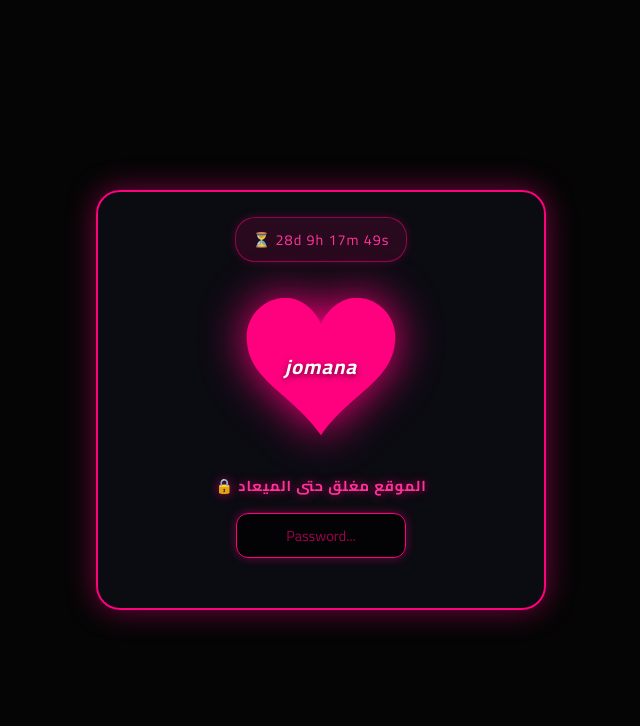
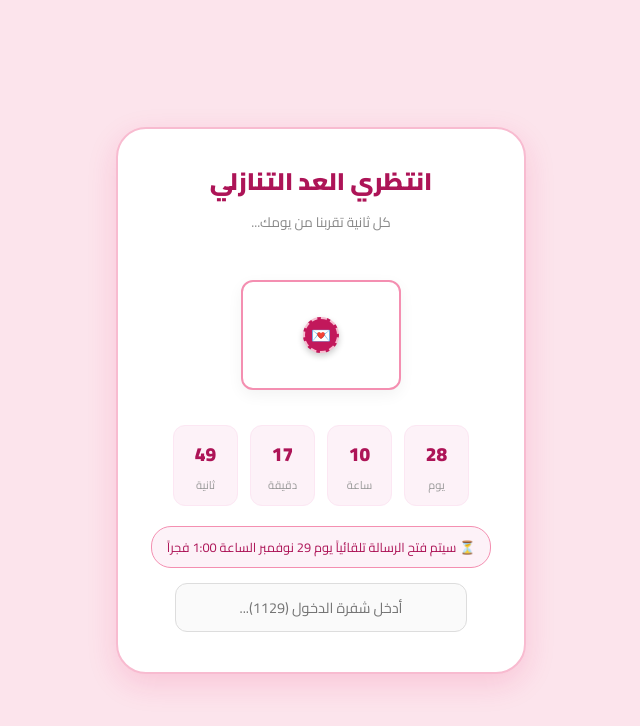
Before and after one commit to joeyabuki1970/jomana-, a plain HTML site: page index.html in a window 1280 px wide. Shown: the whole page, without its empty margins (319-959 px from the left). Drawn offline with Linux system fonts and the light colour scheme.

Commit message:
Update index.html

```diff
--- a/index.html
+++ b/index.html
@@ -4,18 +4,21 @@
     <meta charset="UTF-8">
     <meta name="viewport" content="width=device-width, initial-scale=1.0">
     <title>JOMANA | SPECIAL GIFT</title>
-    <link href="https://fonts.googleapis.com/css2?family=Cairo:wght@400;700;900&display=swap" rel="stylesheet">
+    <link href="https://fonts.googleapis.com/css2?family=Cairo:wght@400;600;700;900&display=swap" rel="stylesheet">
     <style>
         * {
             box-sizing: border-box;
             margin: 0;
             padding: 0;
             font-family: 'Cairo', sans-serif;
+            -webkit-user-select: none;
+            -moz-user-select: none;
+            user-select: none;
         }
 
         body {
-            background-color: #050505;
-            color: #FFF;
+            background-color: #fce4ec;
+            color: #4a4a4a;
             min-height: 100vh;
             display: flex;
             flex-direction: column;
@@ -25,411 +28,305 @@
             position: relative;
         }
 
-        /* خلفية الماتريكس الخفيفة */
-        .matrix-bg {
-            position: absolute;
-            top: 0;
-            left: 0;
-            width: 100%;
-            height: 100%;
-            overflow: hidden;
-            z-index: 1;
-            opacity: 0.12;
-            pointer-events: none;
-            display: flex;
-            justify-content: space-around;
+        .container {
+            text-align: center;
+            z-index: 2;
+            position: relative;
+            max-width: 450px;
+            width: 90%;
+            padding: 20px;
         }
 
-        .matrix-column {
-            color: #FF3399;
-            font-family: monospace;
-            font-size: 1.1rem;
-            writing-mode: vertical-rl;
-            text-orientation: upright;
-            animation: fall linear infinite;
+        .card {
+            background: #ffffff;
+            border: 2px solid #f8bbd0;
+            box-shadow: 0 10px 30px rgba(233, 30, 99, 0.15);
+            border-radius: 30px;
+            padding: 30px 20px;
+            display: flex;
+            flex-direction: column;
+            align-items: center;
+            position: relative;
         }
 
-        @keyframes fall {
-            0% { transform: translateY(-100%); }
-            100% { transform: translateY(100vh); }
+        .header-title {
+            font-size: 1.5rem;
+            color: #ad1457;
+            font-weight: 900;
+            margin-bottom: 5px;
         }
 
-        .container {
-            text-align: center;
-            padding: 15px;
-            z-index: 2;
-            position: relative;
-            max-width: 480px;
-            width: 92%;
+        .header-subtitle {
+            font-size: 0.85rem;
+            color: #888;
+            margin-bottom: 25px;
         }
 
-        /* كارت التصميم */
-        .book-card {
-            background: rgba(12, 12, 20, 0.92);
-            border: 2px solid #ff007f;
-            box-shadow: 0 0 30px rgba(255, 0, 127, 0.45);
-            border-radius: 24px;
-            padding: 25px 20px;
-            min-height: 420px;
-            display: flex;
-            flex-direction: column;
-            justify-content: space-between;
-            align-items: center;
+        /* شكل الجواب والجناحات */
+        .envelope-wrapper {
             position: relative;
-            backdrop-filter: blur(8px);
-        }
-
-        /* شريط العد التنازلي أرقام فقط */
-        .top-timer-badge {
-            background: rgba(255, 0, 127, 0.12);
-            border: 1px solid rgba(255, 0, 127, 0.5);
-            padding: 8px 16px;
-            border-radius: 20px;
-            font-size: 0.9rem;
-            color: #ff3399;
-            margin-bottom: 10px;
-            box-shadow: 0 0 10px rgba(255, 0, 127, 0.2);
-            display: inline-flex;
-            align-items: center;
-            gap: 8px;
-            letter-spacing: 1px;
-            direction: ltr;
-        }
-
-        /* القلب الضخم المنور وجواه الاسم */
-        .heart-box {
-            position: relative;
-            width: 150px;
-            height: 135px;
-            margin: 5px auto 10px auto;
+            width: 160px;
+            height: 110px;
+            background: #fff;
+            border: 2px solid #f48fb1;
+            border-radius: 12px;
             display: flex;
             justify-content: center;
             align-items: center;
-            animation: pulseHeart 1.2s infinite ease-in-out;
+            margin: 20px auto 35px auto;
+            box-shadow: 0 5px 15px rgba(0,0,0,0.05);
+            cursor: pointer;
         }
 
-        .heart-box svg {
-            width: 100%;
-            height: 100%;
-            fill: #ff007f;
-            filter: drop-shadow(0 0 22px #ff007f);
+        .wing {
+            position: absolute;
+            top: -15px;
+            width: 50px;
+            height: 40px;
+            background: #fff;
+            border-radius: 50% 50% 20% 20%;
+            box-shadow: 0 -2px 10px rgba(255,255,255,0.8);
+            z-index: -1;
+        }
+        .wing.left { left: -35px; transform: rotate(-20deg); animation: flutterLeft 1.5s infinite alternate; }
+        .wing.right { right: -35px; transform: scaleX(-1) rotate(-20deg); animation: flutterRight 1.5s infinite alternate; }
+
+        @keyframes flutterLeft { 0% { transform: rotate(-15deg); } 100% { transform: rotate(-30deg); } }
+        @keyframes flutterRight { 0% { transform: scaleX(-1) rotate(-15deg); } 100% { transform: scaleX(-1) rotate(-30deg); } }
+
+        .wax-seal {
+            width: 36px;
+            height: 36px;
+            background: #c2185b;
+            border-radius: 50%;
+            display: flex;
+            justify-content: center;
+            align-items: center;
+            color: #fff;
+            font-size: 1rem;
+            box-shadow: 0 3px 6px rgba(0,0,0,0.2);
+            border: 2px dashed #f8bbd0;
         }
 
-        .heart-name {
-            position: absolute;
-            color: #fff;
-            font-size: 1.25rem;
-            font-weight: 700;
-            font-style: italic;
-            text-shadow: 0 2px 6px rgba(0,0,0,0.6);
-            letter-spacing: 1px;
+        /* العداد التنازلي */
+        .countdown-box {
+            display: flex;
+            justify-content: center;
+            gap: 12px;
+            margin-bottom: 20px;
+            width: 100%;
         }
 
-        @keyframes pulseHeart {
-            0%, 100% { transform: scale(1); }
-            50% { transform: scale(1.08); }
+        .time-block {
+            background: #fdf2f8;
+            border: 1px solid #fce7f3;
+            padding: 10px 8px;
+            border-radius: 12px;
+            min-width: 65px;
+            text-align: center;
         }
 
-        /* نص بيت الشعر أو خانة الباسورد */
-        .poem-text {
-            font-size: 1.1rem;
-            line-height: 2.1;
-            color: #FFF;
-            text-shadow: 0 0 10px rgba(255, 0, 127, 0.7);
-            margin: 5px 0 15px 0;
-            min-height: 80px;
-            display: flex;
-            align-items: center;
-            justify-content: center;
-            text-align: center;
-            font-weight: 700;
+        .time-number {
+            font-size: 1.2rem;
+            font-weight: 900;
+            color: #ad1457;
         }
 
-        /* خانة الباسورد السرية */
-        .dev-pass-input {
-            background: rgba(0, 0, 0, 0.75);
-            border: 1px solid #ff007f;
-            color: #fff;
-            padding: 8px 12px;
+        .time-label {
+            font-size: 0.7rem;
+            color: #999;
+            margin-top: 2px;
+        }
+
+        .status-badge {
+            background: #fdf2f8;
+            border: 1px solid #f48fb1;
+            color: #ad1457;
+            padding: 8px 15px;
+            border-radius: 20px;
+            font-size: 0.8rem;
+            margin-bottom: 15px;
+            text-align: center;
+        }
+
+        .pass-input {
+            background: #fafafa;
+            border: 1px solid #ddd;
+            padding: 10px;
             border-radius: 12px;
             text-align: center;
+            width: 80%;
             outline: none;
             font-size: 0.9rem;
-            width: 80%;
-            max-width: 200px;
-            box-shadow: 0 0 10px rgba(255, 0, 127, 0.4);
             margin-bottom: 10px;
+            color: #333;
         }
 
-        .dev-pass-input::placeholder {
-            color: rgba(255, 0, 127, 0.6);
+        /* نافذة الرسالة السريّة (صفحة بيضاء بخط ذهبي كالجواب الفاخر) */
+        .secret-modal {
+            display: none;
+            position: fixed;
+            top: 0; left: 0; width: 100%; height: 100%;
+            background: rgba(0,0,0,0.5);
+            justify-content: center;
+            align-items: center;
+            z-index: 10;
+            padding: 20px;
         }
 
-        /* أزرار التنقل */
-        .nav-buttons {
-            display: flex;
-            gap: 12px;
+        .secret-content {
+            background: #ffffff;
+            padding: 40px 25px;
+            border-radius: 20px;
+            max-width: 380px;
             width: 100%;
-            justify-content: center;
-            margin-bottom: 5px;
+            text-align: center;
+            border: 1px solid #e0e0e0;
+            position: relative;
+            box-shadow: 0 20px 40px rgba(0,0,0,0.15);
         }
 
-        .btn {
-            background: #ff007f;
-            color: #FFF;
-            border: none;
-            padding: 10px 28px;
-            font-size: 0.95rem;
-            font-weight: 700;
-            border-radius: 30px;
-            cursor: pointer;
-            box-shadow: 0 0 15px rgba(255, 0, 127, 0.6);
-            transition: 0.3s;
+        .close-btn {
+            position: absolute;
+            top: 15px; left: 15px;
+            background: none; border: none;
+            font-size: 1.2rem; cursor: pointer; color: #aaa;
         }
 
-        .btn:hover {
-            transform: scale(1.05);
-            background: #ff3399;
+        /* الحروف بخط ذهبي جميل كأنه جواب حقيقي */
+        .gold-letter-text {
+            font-size: 1.15rem;
+            line-height: 2.2;
+            color: #b8860b; /* لون ذهبي دافئ وواضح */
+            font-weight: 700;
+            margin-bottom: 25px;
+            text-shadow: 0 1px 2px rgba(184, 134, 11, 0.15);
         }
 
-        .btn-secondary {
-            background: transparent;
-            border: 2px solid #ff007f;
-            color: #ff007f;
-        }
-
-        .btn-secondary:hover {
-            background: rgba(255, 0, 127, 0.15);
+        .btn-open {
+            background: #ad1457;
             color: #fff;
-        }
-
-        /* زر تشغيل الموسيقى بعد فتح الموقع */
-        .music-btn {
-            background: linear-gradient(45deg, #ff007f, #ff3399);
-            color: white;
             border: none;
-            padding: 8px 16px;
-            border-radius: 20px;
-            font-size: 0.85rem;
+            padding: 10px 30px;
+            border-radius: 25px;
             font-weight: 700;
             cursor: pointer;
-            margin-bottom: 10px;
-            box-shadow: 0 0 10px rgba(255, 0, 127, 0.5);
-            display: inline-flex;
-            align-items: center;
-            gap: 6px;
-        }
-
-        /* عداد الصفحات السفلي */
-        .page-indicator {
-            font-size: 0.85rem;
-            color: #ff007f;
-            letter-spacing: 1px;
-            font-weight: 700;
+            box-shadow: 0 4px 10px rgba(173, 20, 87, 0.3);
         }
     </style>
 </head>
 <body>
 
-    <!-- خلفية الماتريكس -->
-    <div class="matrix-bg" id="matrixBg"></div>
+    <div class="container">
+        <div class="card">
 
-    <!-- عنصر الصوت للأغنية -->
-    <audio id="bgAudio" loop preload="auto">
-        <source src="https://cdn.pixabay.com/download/audio/2022/05/27/audio_1808fbf07a.mp3?filename=slowed-guitar-113532.mp3" type="audio/mpeg">
-    </audio>
+            <div class="header-title">انتظري العد التنازلي</div>
+            <div class="header-subtitle">كل ثانية تقربنا من يومك...</div>
 
-    <div class="container">
-        <div class="book-card" id="mainCard">
-
-            <!-- شريط العد التنازلي -->
-            <div class="top-timer-badge" id="topTimer">
-                ⏳ 00d 00h 00m 00s
+            <!-- الجواب والختم والجناحات -->
+            <div class="envelope-wrapper" id="envelopeBtn" onclick="tryOpenLetter()">
+                <div class="wing left"></div>
+                <div class="wing right"></div>
+                <div class="wax-seal">💌</div>
             </div>
 
-            <!-- زر تشغيل الموسيقى (يظهر فقط بعد فتح الموقع) -->
-            <button class="music-btn" id="musicBtn" style="display: none;" onclick="toggleMusic()">🎵 تشغيل الموسيقى</button>
-
-            <!-- القلب والاسم -->
-            <div class="heart-box">
-                <svg viewBox="0 0 32 29.6">
-                    <path d="M23.6,0c-3.4,0-6.3,2.7-7.6,5.6C14.7,2.7,11.8,0,8.4,0C3.8,0,0,3.8,0,8.4c0,9.4,9.5,11.9,16,21.2
-                    c6.5-9.3,16-11.8,16-21.2C32,3.8,28.2,0,23.6,0z"/>
-                </svg>
-                <span class="heart-name">jomana</span>
+            <!-- العد التنازلي -->
+            <div class="countdown-box" id="countdownContainer">
+                <div class="time-block">
+                    <div class="time-number" id="days">00</div>
+                    <div class="time-label">يوم</div>
+                </div>
+                <div class="time-block">
+                    <div class="time-number" id="hours">00</div>
+                    <div class="time-label">ساعة</div>
+                </div>
+                <div class="time-block">
+                    <div class="time-number" id="minutes">00</div>
+                    <div class="time-label">دقيقة</div>
+                </div>
+                <div class="time-block">
+                    <div class="time-number" id="seconds">00</div>
+                    <div class="time-label">ثانية</div>
+                </div>
             </div>
 
-            <!-- مكان عرض الشعر أو خانة الباسورد -->
-            <div class="poem-text" id="displayArea">
-                <!-- يتم التبديل هنا -->
+            <div class="status-badge" id="statusText">
+                ⏳ سيتم فتح الرسالة تلقائياً يوم 29 نوفمبر الساعة 1:00 فجراً
             </div>
 
-            <!-- أزرار التنقل -->
-            <div class="nav-buttons" id="navButtons">
-                <button class="btn btn-secondary" id="prevBtn" onclick="changePage(-1)">السابق</button>
-                <button class="btn" id="nextBtn" onclick="changePage(1)">التالي ⬅</button>
+            <!-- خانة إدخال الباسورد للاختبار (1129) -->
+            <div style="width: 100%; display: flex; flex-direction: column; align-items: center;">
+                <input type="password" id="passInput" class="pass-input" placeholder="أدخل شفرة الدخول (1129)..." oninput="checkPass()">
             </div>
-
-            <!-- العداد السفلي -->
-            <div class="page-indicator" id="pageIndicator">صفحة 1 من 6</div>
 
         </div>
     </div>
 
+    <!-- نافذة الرسالة المخفية (الصفحة البيضاء والخط الذهبي) -->
+    <div class="secret-modal" id="secretModal">
+        <div class="secret-content">
+            <button class="close-btn" onclick="closeModal()">✕</button>
+            <div class="gold-letter-text">
+                كل سنة و انتي طيبه يا جومانا<br>
+                قولت اعملك حاجه مميزه لعيد ميلادك 😔🖐🏿<br><br>
+                كل سنه و انتي طيبه 🥳🥳
+            </div>
+            <button class="btn-open" onclick="closeModal()">إغلاق</button>
+        </div>
+    </div>
+
     <script>
-        // تأثير الماتريكس في الخلفية
-        const matrixBg = document.getElementById('matrixBg');
-        const chars = "JOMANA 2026 ♥ 1129";
-        for (let i = 0; i < 14; i++) {
-            const col = document.createElement('div');
-            col.className = 'matrix-column';
-            col.style.animationDuration = (3 + Math.random() * 4) + 's';
-            col.style.animationDelay = (Math.random() * 2) + 's';
-            let text = "";
-            for (let j = 0; j < 18; j++) {
-                text += chars.charAt(Math.floor(Math.random() * chars.length)) + "<br>";
-            }
-            col.innerHTML = text;
-            matrixBg.appendChild(col);
-        }
-
-        // أبيات الشعر والصفحة الأخيرة المعايدة
-        const pages = [
-            "ما زلتُ أخشى في هواكِ مشاعري.. وأخاف من قلبي وفرط حناني",
-            "أخشى عليكِ من المحبة إن طغت.. وأخاف أن يؤذيك فيض اهتمامي",
-            "يا من سكنتِ قلبي رِفقاً بالحشى.. فالخوف يقتلني وأنتِ أمامي",
-            "لو باتَ سهمٌ من الأعداء في كبدي.. ما نال مني ما نالتْهُ عيناكِ",
-            "أغزلها وأسرف في هواها.. كأن الله لم يخلق سواها",
-            "كل سنة وأنتي طيبة يا جومانا 🎉✨"
-        ];
-
-        let currentPage = 0;
-        let isUnlocked = false;
-        let isPlaying = false;
-
-        // كلمة المرور السرية
-        const MY_SECRET_PASS = "you're my love";
-
-        function toggleMusic() {
-            const audio = document.getElementById('bgAudio');
-            const musicBtn = document.getElementById('musicBtn');
-            if (audio) {
-                if (isPlaying) {
-                    audio.pause();
-                    isPlaying = false;
-                    musicBtn.innerHTML = "🎵 تشغيل الموسيقى";
-                } else {
-                    audio.play().then(() => {
-                        isPlaying = true;
-                        musicBtn.innerHTML = "⏸ إيقاف الموسيقى";
-                    }).catch(e => {
-                        console.log("Play blocked");
-                    });
-                }
-            }
-        }
-
-        function renderSite() {
-            const displayArea = document.getElementById('displayArea');
-            const navButtons = document.getElementById('navButtons');
-            const pageIndicator = document.getElementById('pageIndicator');
-            const topTimer = document.getElementById('topTimer');
-            const musicBtn = document.getElementById('musicBtn');
-
-            if (!isUnlocked) {
-                topTimer.style.display = 'inline-flex';
-                musicBtn.style.display = 'none';
-                navButtons.style.display = 'none';
-                pageIndicator.style.display = 'none';
-
-                displayArea.innerHTML = `
-                    <div style="display: flex; flex-direction: column; align-items: center; width: 100%;">
-                        <div style="font-size: 0.9rem; margin-bottom: 12px; color: #ff3399; letter-spacing: 1px;">الموقع مغلق حتى الميعاد 🔒</div>
-                        <input type="text" id="devPass" class="dev-pass-input" placeholder="...Password" oninput="checkDevPass()">
-                    </div>
-                `;
-            } else {
-                topTimer.style.display = 'none';
-                musicBtn.style.display = 'inline-flex';
-                navButtons.style.display = 'flex';
-                pageIndicator.style.display = 'block';
-
-                displayArea.innerText = pages[currentPage];
-                pageIndicator.innerText = `صفحة ${currentPage + 1} من ${pages.length}`;
-
-                const prevBtn = document.getElementById('prevBtn');
-                const nextBtn = document.getElementById('nextBtn');
-
-                if (currentPage === 0) {
-                    prevBtn.style.display = 'none';
-                } else {
-                    prevBtn.style.display = 'block';
-                }
-
-                if (currentPage === pages.length - 1) {
-                    nextBtn.style.display = 'none';
-                } else {
-                    nextBtn.style.display = 'block';
-                }
-            }
-        }
-
-        function changePage(direction) {
-            currentPage += direction;
-            if (currentPage >= 0 && currentPage < pages.length) {
-                renderSite();
-            }
-        }
-
-        // عداد الوقت
-        const targetDate = new Date('November 29, 2026 00:00:00').getTime();
+        // موعد الفتح: 29 نوفمبر 2026 الساعة 01:00 صباحاً (1 فجراً)
+        const targetDate = new Date("November 29, 2026 01:00:00").getTime();
+        const MY_PASS = "1129";
+        let isTimeReached = false;
 
         function updateCountdown() {
             const now = new Date().getTime();
-            const difference = targetDate - now;
+            const distance = targetDate - now;
 
-            if (difference <= 0) {
-                unlockSite();
+            if (distance < 0) {
+                isTimeReached = true;
+                document.getElementById("days").innerText = "00";
+                document.getElementById("hours").innerText = "00";
+                document.getElementById("minutes").innerText = "00";
+                document.getElementById("seconds").innerText = "00";
+                document.getElementById("statusText").innerText = "🎉 الوقت جاء! اضغط على الجواب لفتحه";
                 return;
             }
 
-            const days = Math.floor(difference / (1000 * 60 * 60 * 24));
-            const hours = Math.floor((difference % (1000 * 60 * 60 * 24)) / (1000 * 60 * 60));
-            const mins = Math.floor((difference % (1000 * 60 * 60)) / (1000 * 60));
-            const secs = Math.floor((difference % (1000 * 60)) / 1000);
+            const days = Math.floor(distance / (1000 * 60 * 60 * 24));
+            const hours = Math.floor((distance % (1000 * 60 * 60 * 24)) / (1000 * 60 * 60));
+            const minutes = Math.floor((distance % (1000 * 60 * 60)) / (1000 * 60));
+            const seconds = Math.floor((distance % (1000 * 60)) / 1000);
 
-            if (!isUnlocked) {
-                document.getElementById('topTimer').innerHTML = `⏳ ${days}d ${hours}h ${mins}m ${secs}s`;
-            }
+            document.getElementById("days").innerText = String(days).padStart(2, '0');
+            document.getElementById("hours").innerText = String(hours).padStart(2, '0');
+            document.getElementById("minutes").innerText = String(minutes).padStart(2, '0');
+            document.getElementById("seconds").innerText = String(seconds).padStart(2, '0');
         }
 
         setInterval(updateCountdown, 1000);
         updateCountdown();
 
-        function checkDevPass() {
-            const val = document.getElementById('devPass').value.trim().toLowerCase();
-            if (val === MY_SECRET_PASS.toLowerCase()) {
-                unlockSite();
+        function tryOpenLetter() {
+            if (isTimeReached) {
+                document.getElementById("secretModal").style.display = "flex";
+            } else {
+                alert("🔒 لم يحن موعد فتح الرسالة بعد! (أو استخدم شفرة الدخول السرية 1129 بالأسفل)");
             }
         }
 
-        function unlockSite() {
-            isUnlocked = true;
-            renderSite();
-            // محاولة التشغيل التلقائي فور إدخال الباسورد
-            const audio = document.getElementById('bgAudio');
-            const musicBtn = document.getElementById('musicBtn');
-            if (audio) {
-                audio.play().then(() => {
-                    isPlaying = true;
-                    musicBtn.innerHTML = "⏸ إيقاف الموسيقى";
-                }).catch(e => {
-                    console.log("Auto-play restricted by browser, user can click the music button");
-                });
+        function checkPass() {
+            const val = document.getElementById("passInput").value.trim();
+            if (val === MY_PASS) {
+                document.getElementById("secretModal").style.display = "flex";
             }
         }
 
-        renderSite();
+        function closeModal() {
+            document.getElementById("secretModal").style.display = "none";
+        }
     </script>
 </body>
 </html>
```
